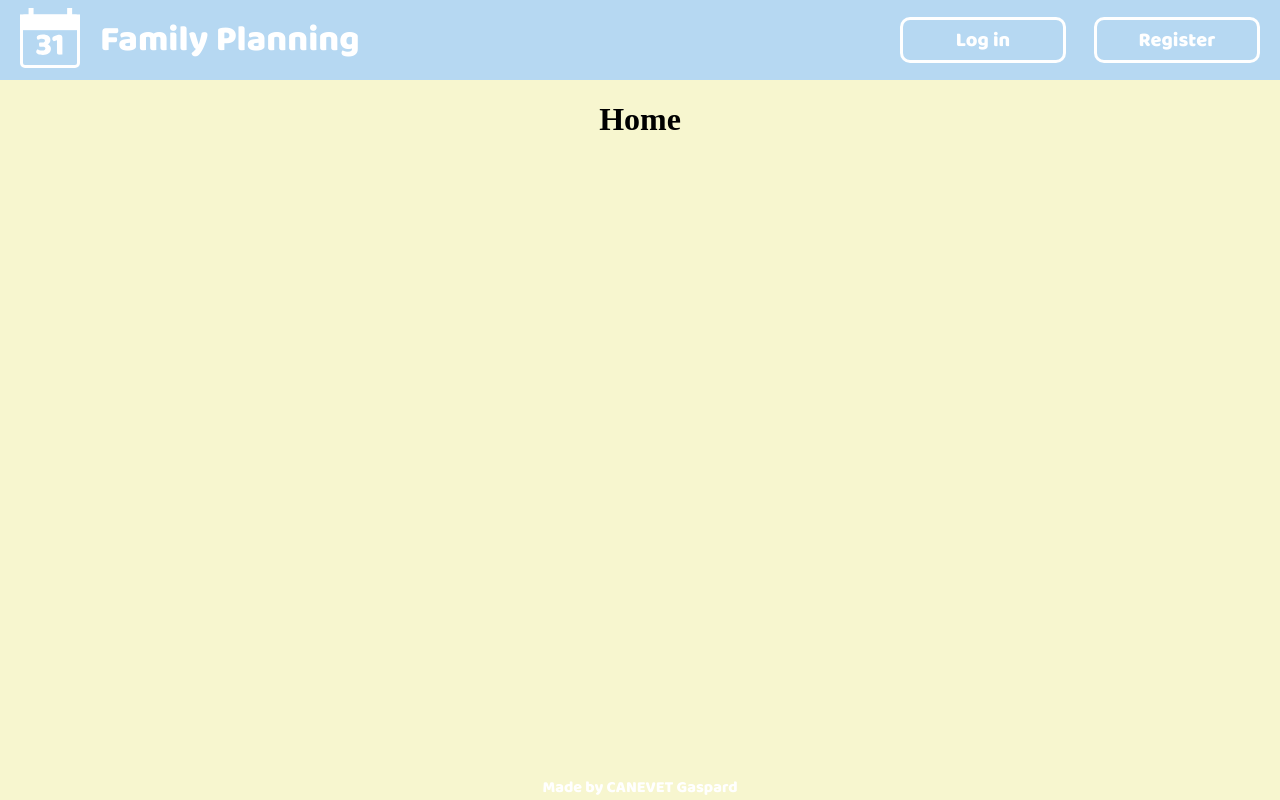
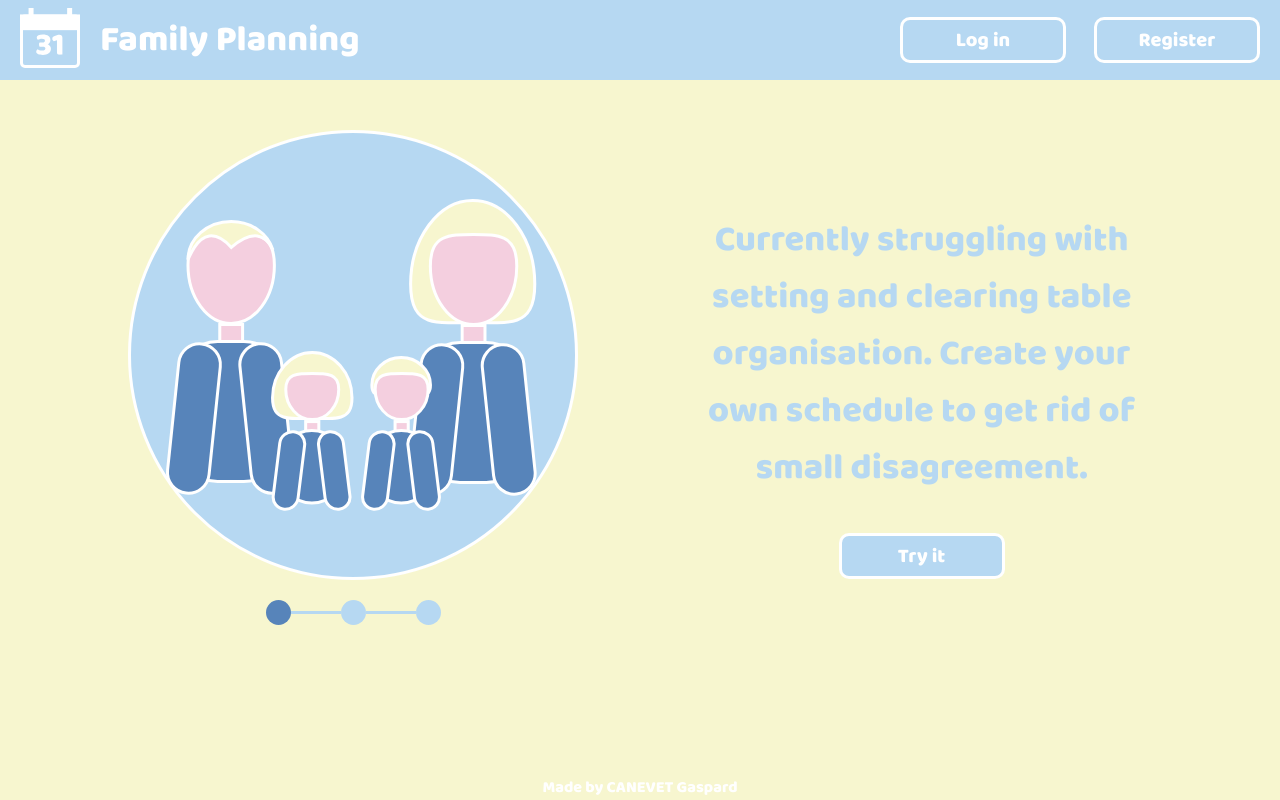
Before and after one commit to CANEVETGASPARD/Household_Chores_Schedule, a Flask app: page / in a window 1280 px wide. Run offline with Flask 2, Linux system fonts and the light colour scheme.

Commit message:
add of homepage with slider

```diff
--- a/webpack.config.js
+++ b/webpack.config.js
@@ -4,6 +4,7 @@ module.exports = {
     mode:"development",
     entry: {
         "base": path.resolve(__dirname, 'weekly_schedule/src/base.ts'),
+        "home": path.resolve(__dirname, 'weekly_schedule/src/home.ts'),
         "register": path.resolve(__dirname, 'weekly_schedule/src/register.ts'),
         "login": path.resolve(__dirname, 'weekly_schedule/src/login.ts'),
     },
--- a/weekly_schedule/static/css/base.css
+++ b/weekly_schedule/static/css/base.css
@@ -108,7 +108,7 @@ footer > p:hover
     color: #B6D8F2;
 }
 
-@media screen and (max-width: 1024px)
+@media screen and (max-width: 1200px)
 {
     .burger
     {
--- /dev/null
+++ b/weekly_schedule/static/css/home.css
@@ -0,0 +1,133 @@
+@font-face
+{
+    font-family: 'baloo';
+    src: url('polices/baloo/Baloo-Regular.ttf');
+}
+
+.home-container
+{
+    margin-top:50px;
+    margin-left: auto;
+    margin-right: auto;
+    width: 80%;
+    display: flex;
+    justify-content: space-between;
+}
+
+.left
+{
+    display: flex;
+    flex-direction: column;
+    justify-content:center;
+    align-items: center;
+    gap: 20px;
+}
+
+.familyLogo
+{
+    display: none;
+}
+
+.familyLogo.active
+{
+    display: block;
+}
+
+.carousselSlider
+{
+    display: flex;
+    justify-content: center;
+    align-items: center;
+    width: 70%;
+}
+
+.dot
+{
+    display: inline-block;
+    height: 25px;
+    width: 25px;
+    border-radius: 50%;
+    background: linear-gradient(to left,  #B6D8F2 50%,  #5784BA 50%) right;
+    background-size: 200%;
+    transition: 0.2s ease-out;
+}
+
+.dot.active
+{
+    background-position: left;
+}
+
+.dotSlider
+{
+    display: inline-block;
+    height: 3px;
+    width: 50px;
+    background: linear-gradient(to left,  #B6D8F2 50%,  #5784BA 50%) right;
+    background-size: 200%;
+    transition: 0.2s ease-out;
+}
+
+.dotSlider.active
+{
+    background-position: left;
+}
+
+.right
+{
+    width: 45%;
+    display: flex;
+    flex-direction: column;
+    justify-content: center;
+    align-items: center;
+}
+
+.right > p
+{
+    font-family: 'Baloo';
+    font-style: normal;
+    font-weight: 400;
+    font-size: 36px;
+    line-height: 57px;
+    color:  #B6D8F2;
+    text-align: center;
+}
+
+.tryIt-button > a
+{
+    width: 160px;
+    height: 40px;
+    background: #B6D8F2;
+    border: 3px solid #FFFFFF;
+    border-radius: 10px;
+    font-family: "baloo";
+    font-style: normal;
+    font-weight: 400;
+    font-size: 20px;
+    color: white;
+    text-decoration: none;
+    display: flex;
+    justify-content: center;
+    align-items: center;
+}
+
+
+@media screen and (max-width: 1200px)  {
+    .home-container
+    {
+        margin-top:70px;
+        margin-left: auto;
+        margin-right: auto;
+        margin-bottom: 50px;
+        width: 80%;
+        display: flex;
+        flex-direction: column;
+        justify-content: center;
+        align-items: center;
+        gap: 50px
+    }
+
+    .right
+    {
+        width: 70%;
+    }
+}
--- a/weekly_schedule/templates/views/home.html
+++ b/weekly_schedule/templates/views/home.html
@@ -1,5 +1,31 @@
 {% extends "base.html" %}
 {% block title %}Home{% endblock %}
+{% block link %}
+<link rel="stylesheet" type="text/css" href="{{ url_for('static', filename='css/home.css') }}">
+{% endblock %}
 {% block content%}
-<h1 align="center">Home</h1>
+<div class="home-container">
+    <div class="left">
+        <div class="carousselImages">
+            <img src="{{ url_for('static', filename='assets/famillyHetero.svg') }}" alt="heteroFamily" class="familyLogo active">
+            <img src="{{ url_for('static', filename='assets/famillyMen.svg') }}" alt="menFamily" class="familyLogo">
+            <img src="{{ url_for('static', filename='assets/famillyWomen.svg') }}" alt="womenFamily" class="familyLogo">
+        </div>
+        <div class="carousselSlider" id="carousselSlider">
+            <span class="dot active"></span>
+            <span class="dotSlider"></span>
+            <span class="dot"></span>
+            <span class="dotSlider"></span>
+            <span class="dot"></span>
+        </div>
+
+    </div>
+    <div class="right">
+        <p>Currently struggling with setting and clearing table organisation. Create your own schedule to get rid of small disagreement.</p>
+        <div class="tryIt-button"><a href="/login">Try it</a></div>
+    </div>
+</div>
 {% endblock %}
+{% block script %}
+<script type="module" src="{{ url_for('static', filename='dist/home.js') }}"></script>
+{% endblock %}
```
Also changed, not shown: weekly_schedule/src/home.ts (added, +42 -0 lines), weekly_schedule/static/css/form.css (+9 -1 lines), weekly_schedule/static/assets/famillyHetero.svg (added), weekly_schedule/static/assets/famillyMen.svg (added), weekly_schedule/static/assets/famillyWomen.svg (added).
